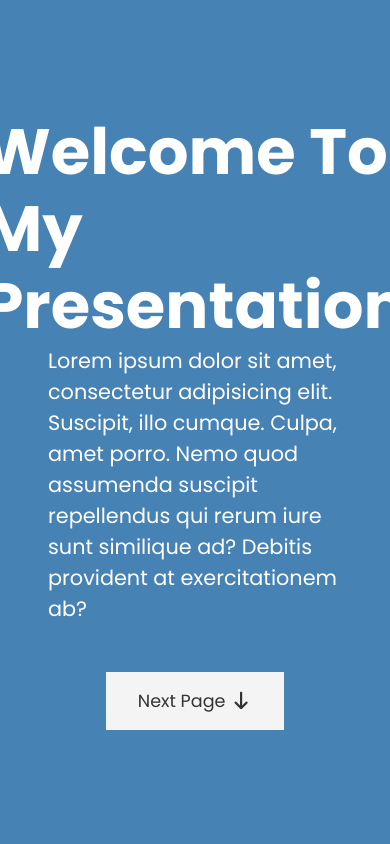
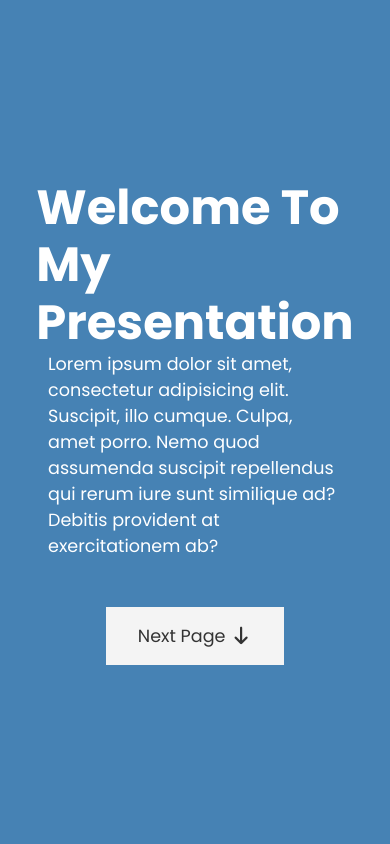
Before and after one commit to SamiumBashir/Office-Projects, a website: page Presentation_website/index.html in a window 390 px wide. Shown: the top 844 px of the page. Drawn offline with Linux system fonts and the light colour scheme.

Commit message:
presentation mini project made responsive and add animation

```diff
--- a/Presentation_website/styles/style.css
+++ b/Presentation_website/styles/style.css
@@ -82,3 +82,38 @@
         color: #333;
     }
 }
+
+#page-1{
+    h1{
+        transform: translateY(-1200px);
+        animation: headingMove var(--animation-speed) forwards ease-in;
+    }
+
+    p{
+        transform: translateX(-2400px);
+        animation: textMove var(--animation-speed) forwards ease-in;
+    }
+
+}
+
+@keyframes headingMove{
+    to{
+        transform: translateY(0);
+    }
+}
+
+@keyframes textMove{
+    to {
+        transform: translateX(0);
+    }
+}
+
+@media (max-width:768px){
+    .page h1{
+        font-size: 3rem;
+    }
+
+    .page p{
+        font-size: 1.1rem;
+    }
+}
```
